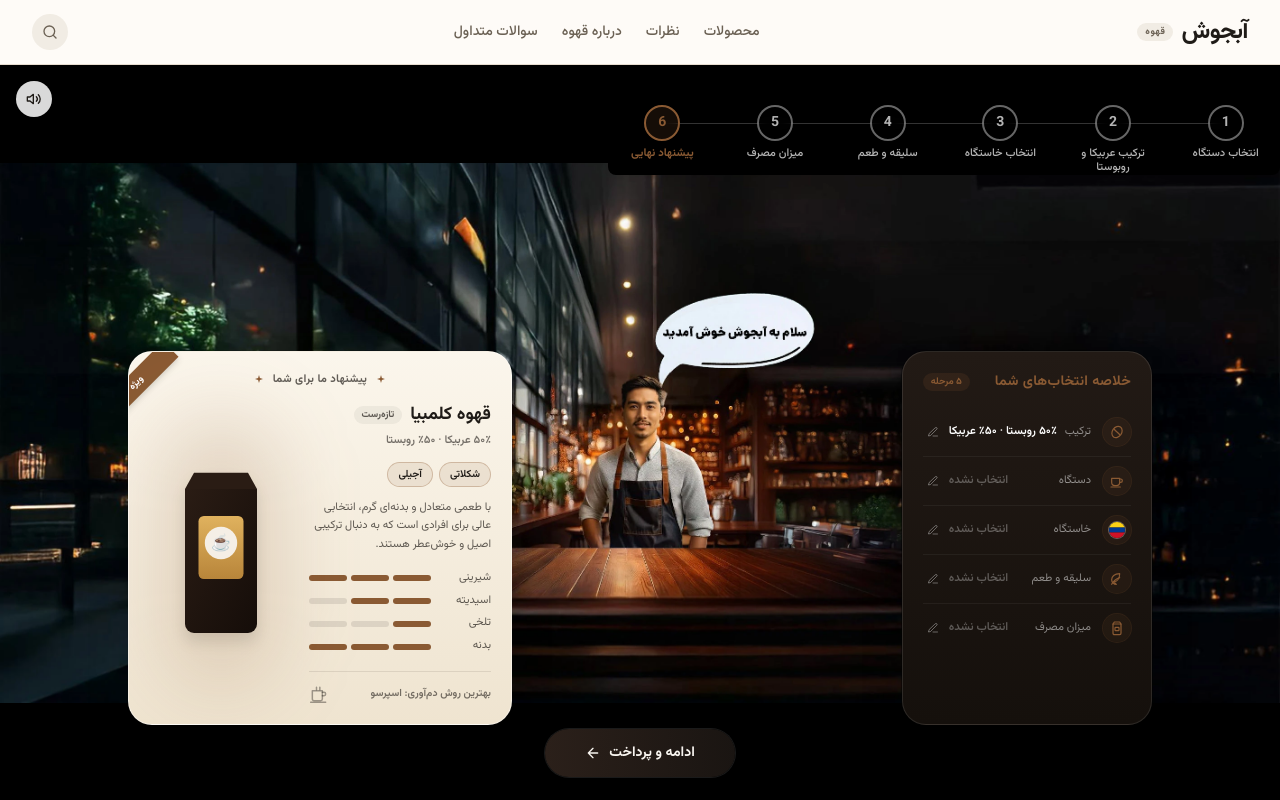
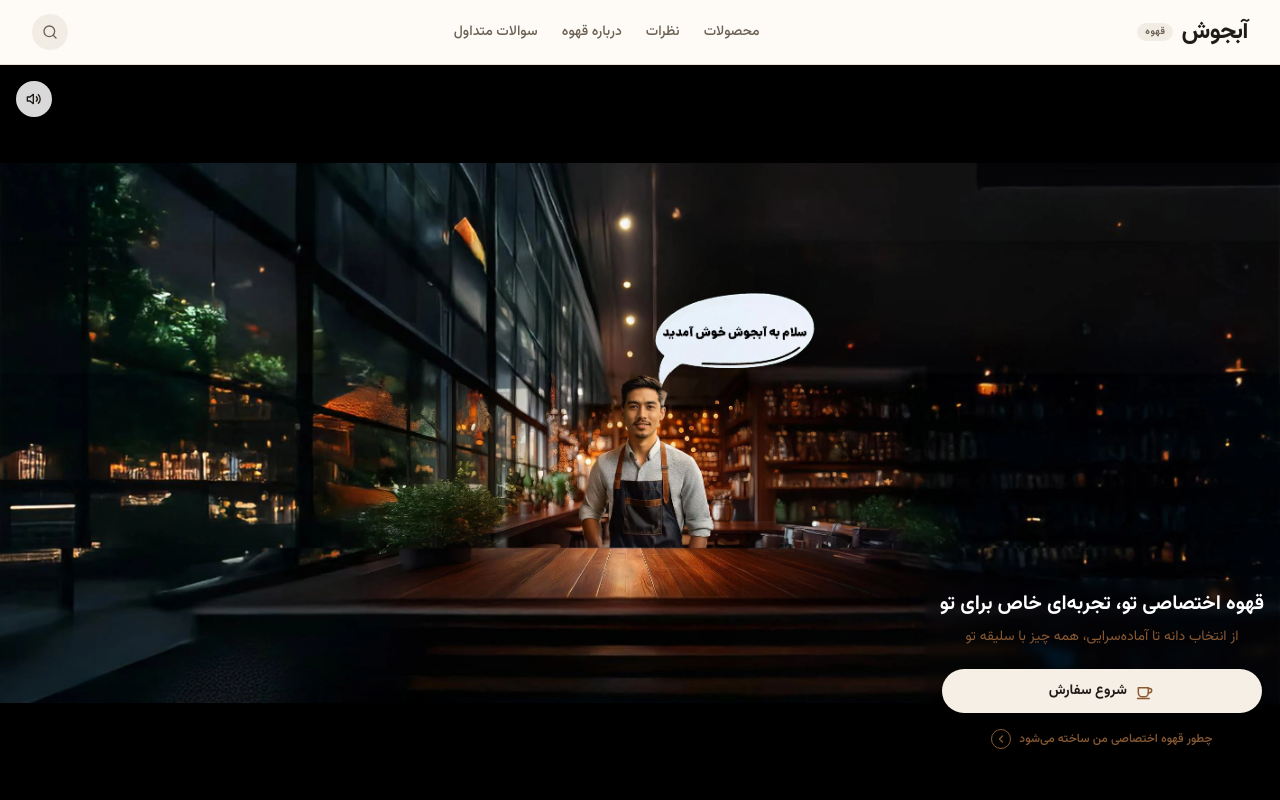
Before and after one commit to alisadeqi-py/abjoush, a Next.js app: page / in a window 1280 px wide. Shown: the top 800 px of the page. Built offline with nearby package versions, Linux system fonts and the light colour scheme.

Commit message:
edit app

```diff
--- a/components/CoffeeWizard.tsx
+++ b/components/CoffeeWizard.tsx
@@ -33,7 +33,7 @@ function playNarration(src: string, muted: boolean, start: boolean) {
 }
 
 export default function CoffeeWizard() {
-    const [stage, setStage] = useState<number>(6);
+    const [stage, setStage] = useState<number>(0);
     const [selectedMethod, setSelectedMethod] = useState<BrewMethod | null>(null);
     const [selectedOrigin, setSelectedOrigin] = useState<Origin | null>(null);
     const [selectedTasteId, setSelectedTasteId] = useState<number | null>(null);
```
